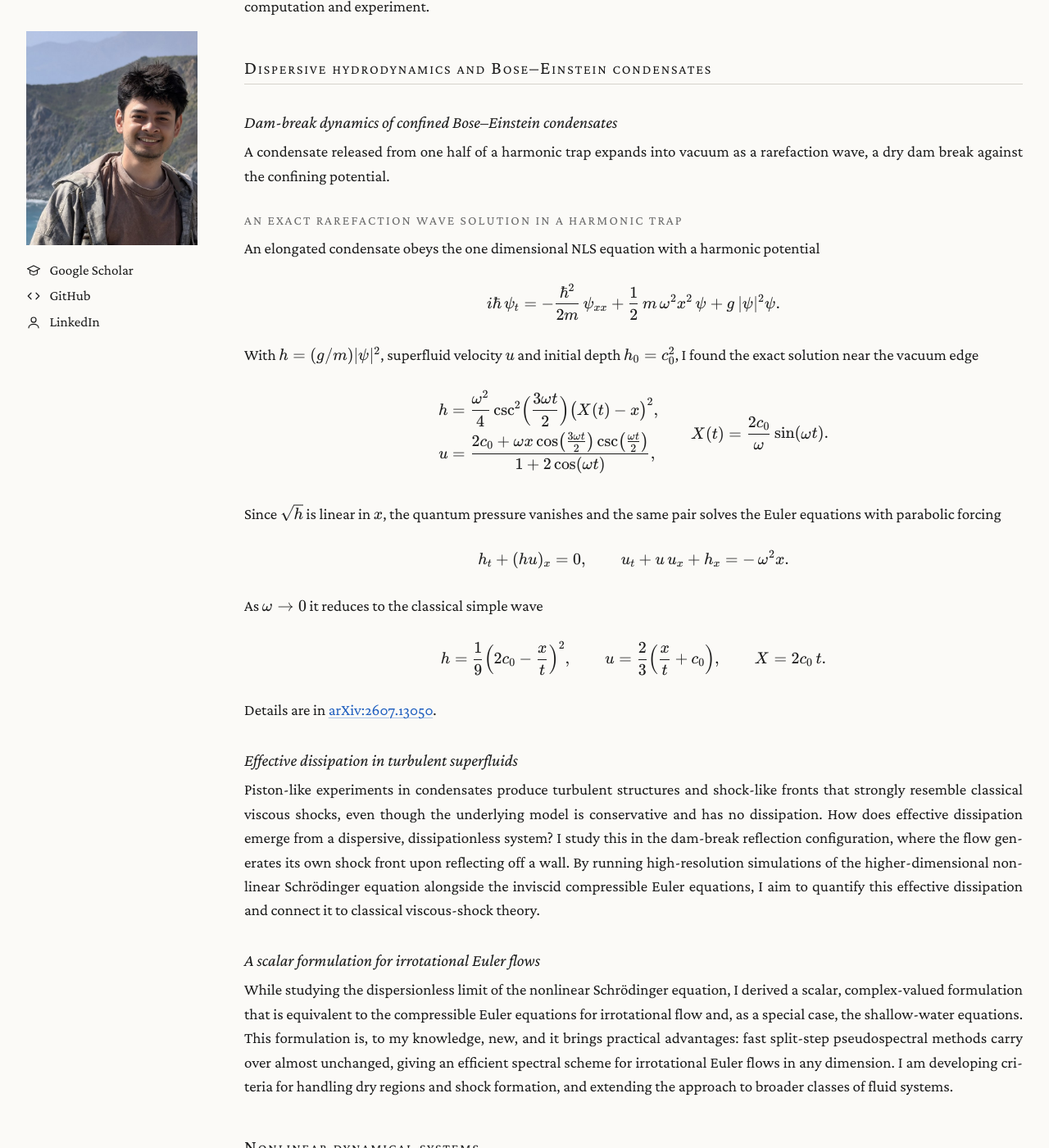
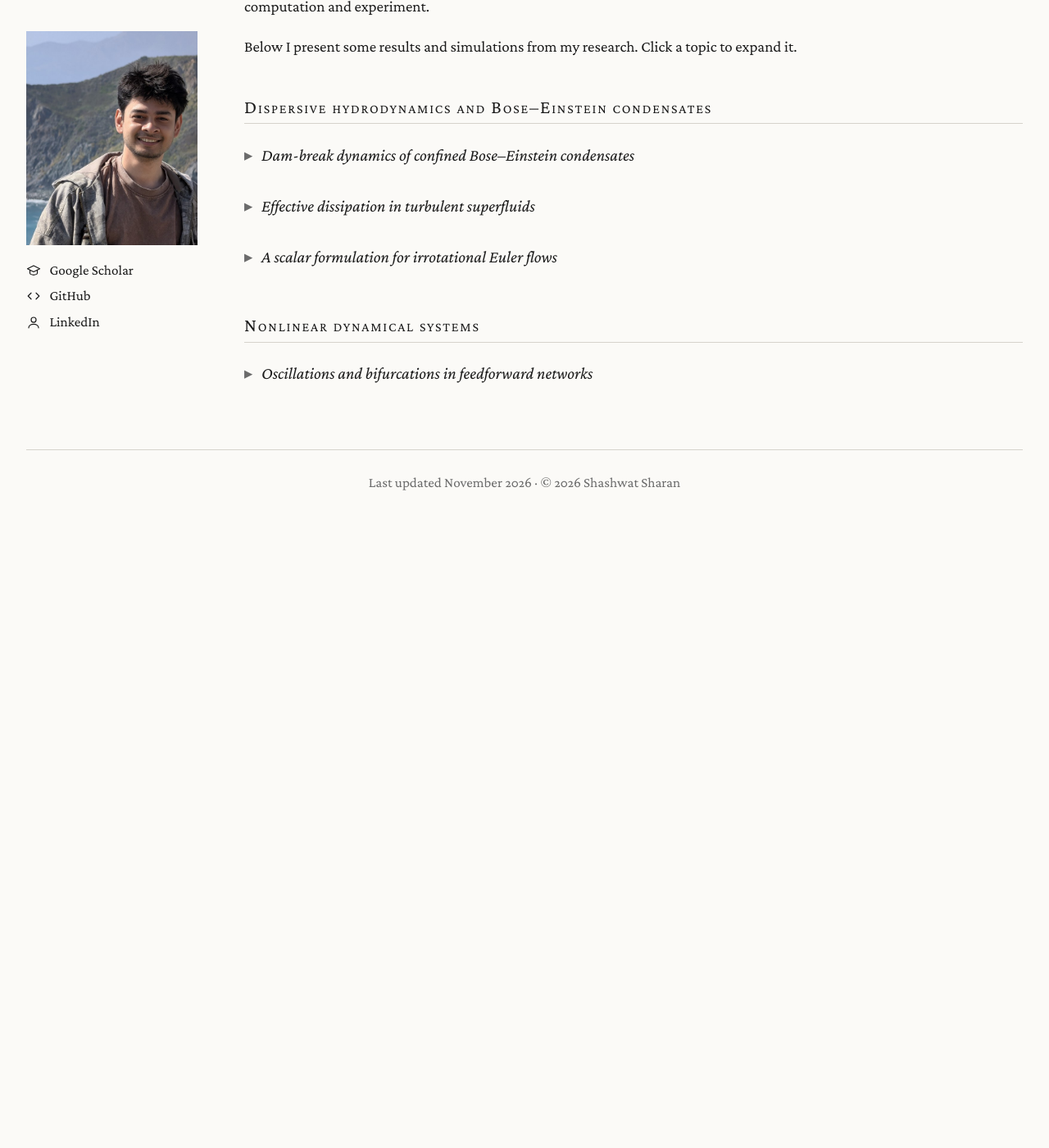
Before and after one commit to shashwatsharan/shashwatsharan.github.io, a Jekyll site: the page built from research.md, in a window 1280 px wide and 1400 px high, scrolled down 462 px. Shown: the whole window at 82% size. Built offline with Jekyll 4.4.1, drawn with Linux system fonts in a browser that asks for light colours; after the commit the page ends 1116 px from its top, so only the background shows below that; some of the changed text lies outside the part shown.

Commit message:
Collapsible research sections, use sound speed c

```diff
--- a/research.md
+++ b/research.md
@@ -5,14 +5,17 @@ title: Research
 
 My research in applied mathematics centres on nonlinear waves, dispersive partial differential equations and dynamical systems, motivated by problems in ultra-cold atomic physics, fluid dynamics and engineering. I combine asymptotic analysis with large-scale numerical computation, and I am especially drawn to problems at the intersection of mathematical theory, computation and experiment.
 
+Below I present some results and simulations from my research. Click a topic to expand it.
+
 ## Dispersive hydrodynamics and Bose–Einstein condensates
 
-### Dam-break dynamics of confined Bose–Einstein condensates
+<details class="topic" markdown="1">
+<summary>Dam-break dynamics of confined Bose–Einstein condensates</summary>
 
 A condensate released from one half of a harmonic trap expands into vacuum as a rarefaction wave, a dry dam break against the confining potential.
 
-#### An exact rarefaction wave solution in a harmonic trap
-{: .result}
+<details class="result" markdown="1">
+<summary>An exact rarefaction wave solution in a harmonic trap</summary>
 
 An elongated condensate obeys the one dimensional NLS equation with a harmonic potential
 
@@ -20,18 +23,18 @@ $$
 i\hbar\,\psi_t = -\frac{\hbar^2}{2m}\,\psi_{xx} + \frac{1}{2}\,m\,\omega^2x^2\,\psi + g\,\lvert\psi\rvert^2\psi .
 $$
 
-With $$h = (g/m)\lvert\psi\rvert^2$$, superfluid velocity $$u$$ and initial depth $$h_0 = c_0^2$$, I found the exact solution near the vacuum edge
+With sound speed $$c = \sqrt{g\lvert\psi\rvert^2/m}$$, superfluid velocity $$u$$ and initial sound speed $$c_0$$, I found the exact solution near the vacuum edge
 
 $$
 \begin{aligned}
-h &= \frac{\omega^2}{4}\csc^2\!\Big(\frac{3\omega t}{2}\Big)\big(X(t)-x\big)^2, \\[4pt]
+c &= \frac{\omega}{2}\csc\!\Big(\frac{3\omega t}{2}\Big)\big(X(t)-x\big), \\[4pt]
 u &= \frac{2c_0 + \omega x\cos\!\big(\frac{3\omega t}{2}\big)\csc\!\big(\frac{\omega t}{2}\big)}{1+2\cos(\omega t)},
 \end{aligned}
 \qquad
 X(t) = \frac{2c_0}{\omega}\sin(\omega t).
 $$
 
-Since $$\sqrt{h}$$ is linear in $$x$$, the quantum pressure vanishes and the same pair solves the Euler equations with parabolic forcing
+Since $$c$$ is linear in $$x$$, the quantum pressure vanishes and the same pair solves the Euler equations with parabolic forcing, where $$h = c^2$$
 
 $$
 h_t + (hu)_x = 0,
@@ -42,7 +45,7 @@ $$
 As $$\omega \to 0$$ it reduces to the classical simple wave
 
 $$
-h = \frac{1}{9}\Big(2c_0 - \frac{x}{t}\Big)^2,
+c = \frac{1}{3}\Big(2c_0 - \frac{x}{t}\Big),
 \qquad
 u = \frac{2}{3}\Big(\frac{x}{t} + c_0\Big),
 \qquad
@@ -50,6 +53,8 @@ X = 2c_0\,t .
 $$
 
 Details are in [arXiv:2607.13050](https://arxiv.org/abs/2607.13050).
+
+</details>
 
 <!-- Experiment (to be added). Earlier text kept here for reference:
 When a confined fluid is suddenly released (the classical dam-break problem), it expands as a rarefaction wave. In ultra-cold atomic gases this expansion happens inside a trapping potential that holds the gas together, and the theory of such confined dam-breaks was, until recently, largely undeveloped. Working closely with experimental collaborators, I studied dam-break expansion in harmonically confined Bose–Einstein condensates, governed by a nonlinear Schrödinger equation with a harmonic potential:
@@ -74,7 +79,10 @@ I derived and validated a reduced quasi-one-dimensional model of the full three-
 A natural follow-up is whether confined rarefaction flows can be described exactly, rather than only numerically. I developed a perturbative framework in which the confinement enters as a series of corrections to the classical unconfined simple-wave solution, and the full series can be summed in closed form. This yields what is, to my knowledge, the first exact closed-form solution of the nonlinear Schrödinger equation with harmonic confinement, capturing the flow near the vacuum edge of a dam-break. A manuscript presenting this framework and its higher-order corrections is in preparation.
 -->
 
-### Effective dissipation in turbulent superfluids
+</details>
+
+<details class="topic" markdown="1">
+<summary>Effective dissipation in turbulent superfluids</summary>
 
 Piston-like experiments in condensates produce turbulent structures and shock-like fronts that strongly resemble classical viscous shocks, even though the underlying model is conservative and has no dissipation. How does effective dissipation emerge from a dispersive, dissipationless system? I study this in the dam-break reflection configuration, where the flow generates its own shock front upon reflecting off a wall. By running high-resolution simulations of the higher-dimensional nonlinear Schrödinger equation alongside the inviscid compressible Euler equations, I aim to quantify this effective dissipation and connect it to classical viscous-shock theory.
 
@@ -85,12 +93,20 @@ Piston-like experiments in condensates produce turbulent structures and shock-li
 </figure>
 -->
 
-### A scalar formulation for irrotational Euler flows
+</details>
+
+<details class="topic" markdown="1">
+<summary>A scalar formulation for irrotational Euler flows</summary>
 
 While studying the dispersionless limit of the nonlinear Schrödinger equation, I derived a scalar, complex-valued formulation that is equivalent to the compressible Euler equations for irrotational flow and, as a special case, the shallow-water equations. This formulation is, to my knowledge, new, and it brings practical advantages: fast split-step pseudospectral methods carry over almost unchanged, giving an efficient spectral scheme for irrotational Euler flows in any dimension. I am developing criteria for handling dry regions and shock formation, and extending the approach to broader classes of fluid systems.
 
+</details>
+
 ## Nonlinear dynamical systems
 
-### Oscillations and bifurcations in feedforward networks
+<details class="topic" markdown="1">
+<summary>Oscillations and bifurcations in feedforward networks</summary>
 
 My earlier work concerned feedforward networks of unidirectionally coupled nonlinear oscillators, systems that arise in engineering settings such as antenna arrays, where controlling the collective output is essential. I mapped out, in closed form, the regions of parameter space giving qualitatively different collective behaviour: phase and amplitude synchronisation, phase locking and signal amplification. In the amplification regime I showed that unidirectional coupling fundamentally changes the classical Hopf scaling, producing a hierarchical amplitude growth across the network with its own scaling law. This work appeared as a pair of papers in the *International Journal of Bifurcation and Chaos*.
+
+</details>
```
